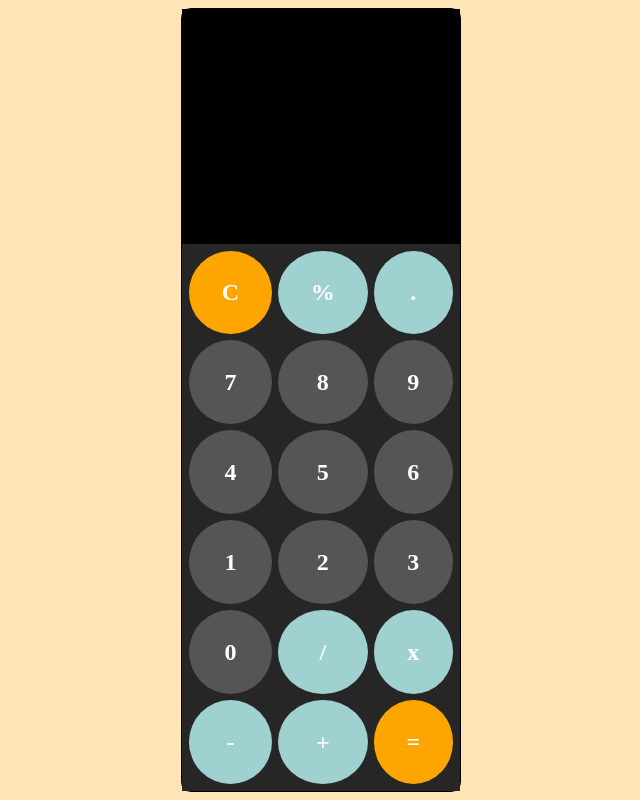
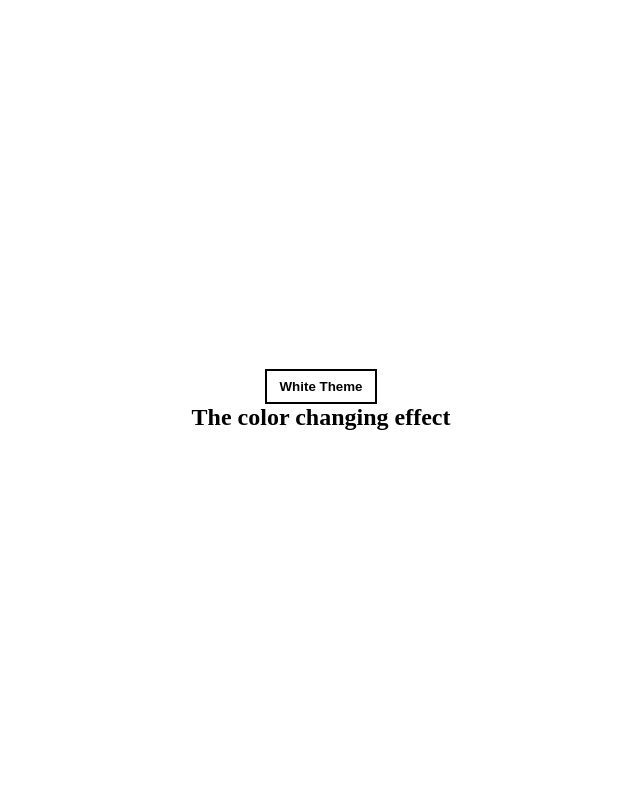
Before and after one commit to pratt778/react-project, a React (Vite) app: page / in a window 1280 px wide. Shown: the whole page, without its empty margins (319-959 px from the left). Built offline with nearby package versions, Linux system fonts and the light colour scheme.

Commit message:
Addition of new project colormode

```diff
--- /dev/null
+++ b/src/colormode.css
@@ -0,0 +1,20 @@
+*{
+    padding: 0;
+    margin: 0;
+    box-sizing: border-box;
+}
+
+section{
+    height: 100vh;
+    display: flex;
+    flex-direction: column;
+    align-items: center;
+    justify-content: center;
+}
+
+button{
+    width: 7rem;
+    padding: 0.5rem;
+    font-weight: bold;
+
+}
--- /dev/null
+++ b/src/colormode.jsx
@@ -0,0 +1,18 @@
+import { useState } from "react";
+import './colormode.css'
+const Col = ()=>{
+    const [bgcol,setBgcol]= useState('white');
+    const [textcol,setTextcol]= useState('black');
+    const handleclick=()=>{
+        setBgcol(bgcol=='white'?'black':'white');
+        setTextcol(textcol=='black'?"orange":'black');
+    }
+    return<>
+    <section style={{backgroundColor:bgcol}}>
+        <button style={{backgroundColor:bgcol,color:textcol,border:`2px solid ${textcol}`}} onClick={handleclick}>{bgcol=='white'?"White Theme":"Black Theme"}</button>
+        <h1 style={{color:textcol}}>The color changing effect</h1>
+    </section>
+    </>
+}
+
+export default Col;
--- a/src/main.jsx
+++ b/src/main.jsx
@@ -4,11 +4,13 @@ import ReactDOM from 'react-dom/client'
 // import Todo from './todo'
 // import './index.css'
 // import Meal from './mealapi'
-import Calc from './calc'
+// import Calc from './calc'
+import Col from './colormode'
 
 ReactDOM.createRoot(document.getElementById('root')).render(
   <React.StrictMode>
     {/* <Meal /> */}
-    <Calc/>
+    {/* <Calc/> */}
+    <Col/>
   </React.StrictMode>,
 )
```
